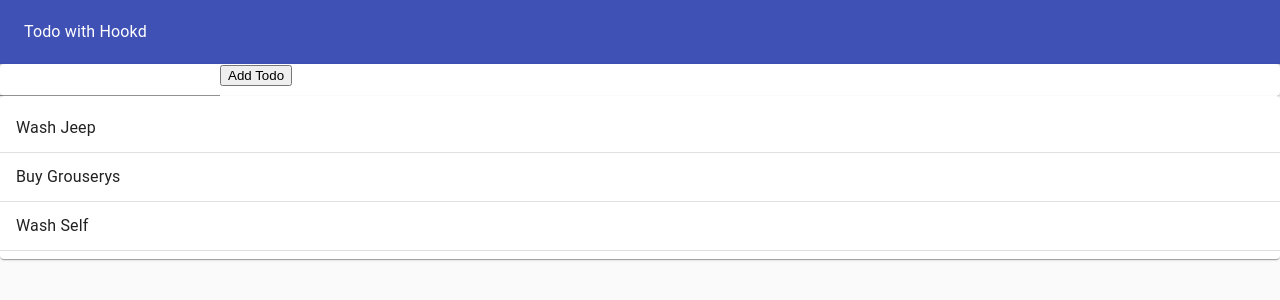
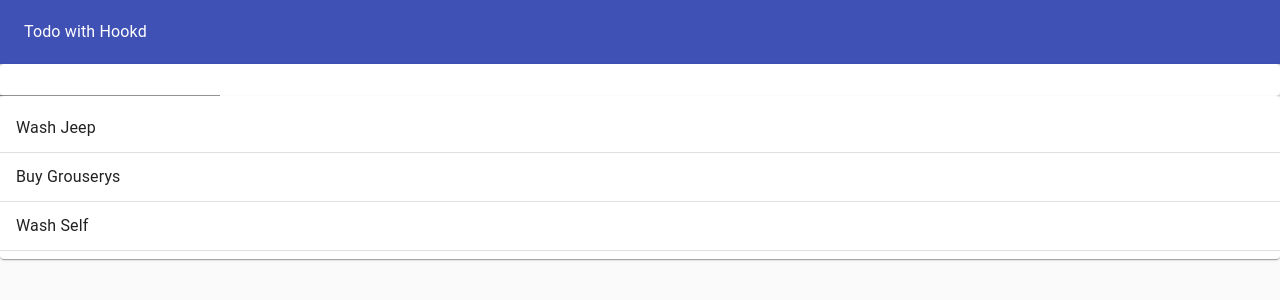
Before and after one commit to ChrisB32-cloud/React-Todo-Hooks, a React (Create React App) app: page / in a window 1280 px wide. Shown: the top 300 px of the page. Built offline with nearby package versions, Linux system fonts and the light colour scheme.

Commit message:
Commented out submit button on TodoForm, the button is functional when uncommented

```diff
--- a/src/components/TodoForm.js
+++ b/src/components/TodoForm.js
@@ -16,7 +16,7 @@ const TodoForm = ({ handleTodoPass }) => {
     <Paper>
       <form onSubmit={handleSubmit}>
         <TextField value={text} onChange={setText} />
-        <button type="submit">Add Todo</button>
+        {/* <button type="submit">Add Todo</button> */}
       </form>
     </Paper>
   );
```
Also changed, not shown: 1 other file (tests, documents, lock files or other folders).
